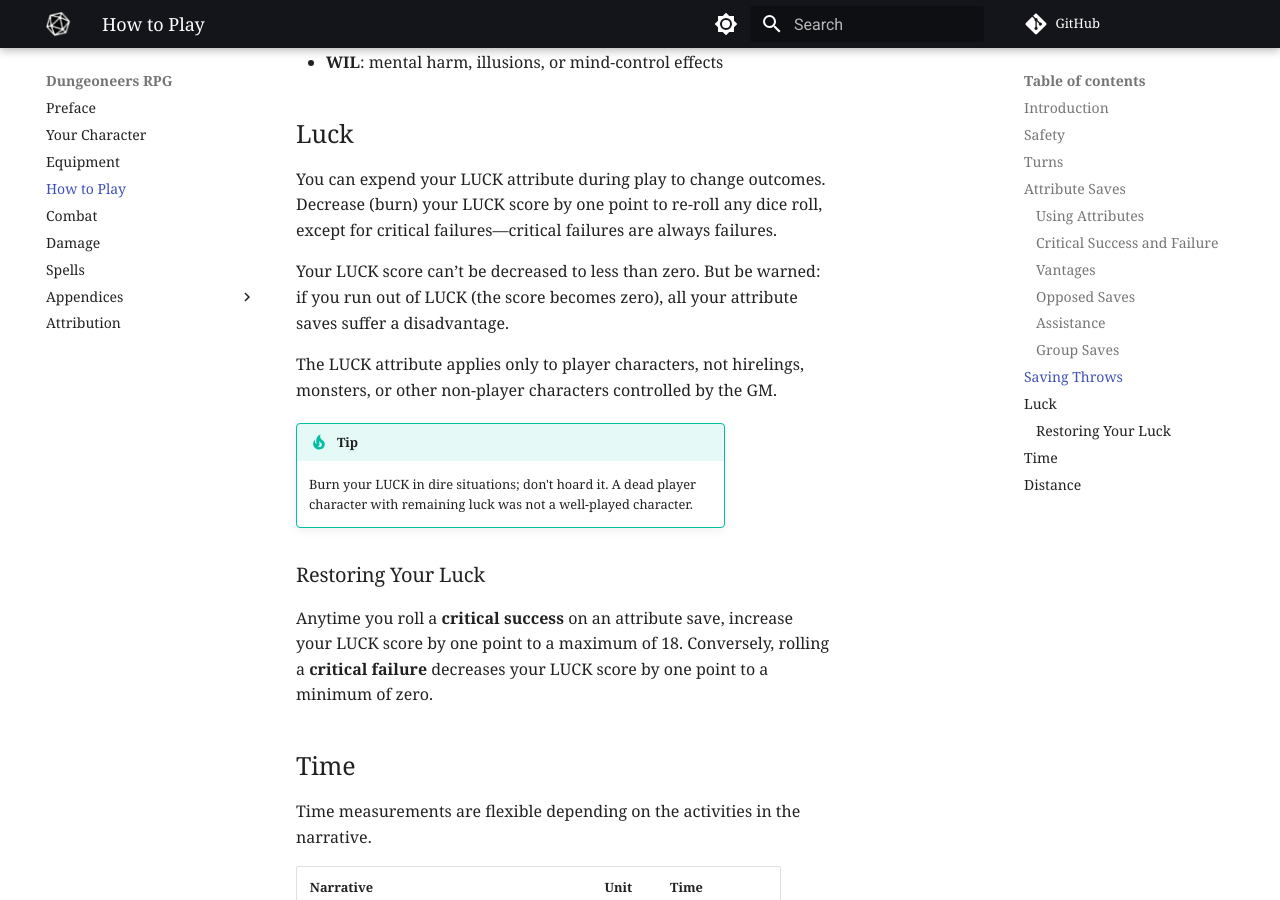
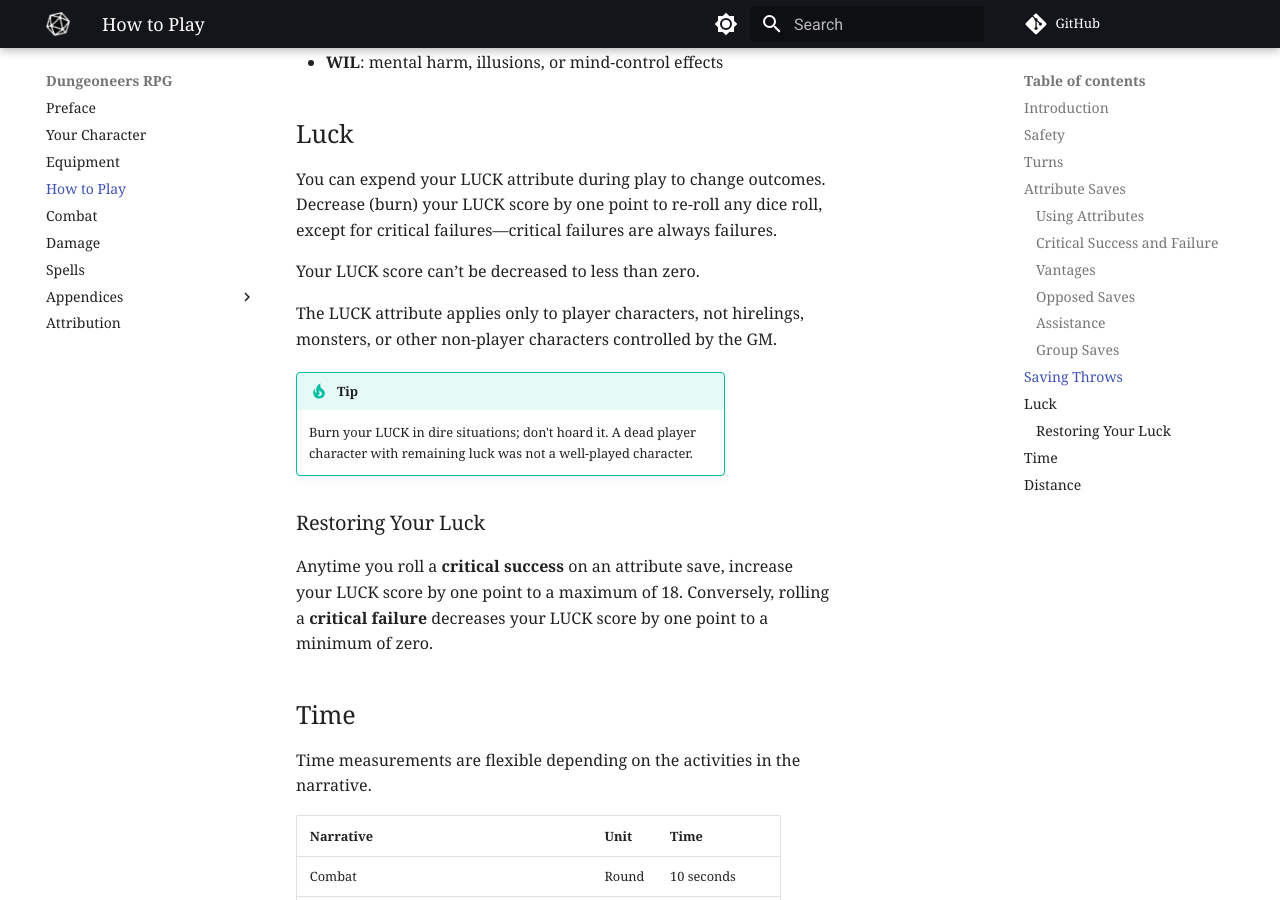
Before and after one commit to joemoose/dungeoneers.d20, an MkDocs documentation site: the page built from docs/play.md, in a window 1280 px wide and 900 px high, scrolled down 4150 px. Built offline with MkDocs 1.6.1 and Material for MkDocs 9.7.7, drawn with Linux system fonts in a browser that asks for light colours; comment, search, counter and statistics services are not loaded.

Commit message:
Update play.md

```diff
--- a/docs/play.md
+++ b/docs/play.md
@@ -99,7 +99,7 @@ Unlike many traditional roleplaying games, saving throws have no separate values
 
 You can expend your LUCK attribute during play to change outcomes. Decrease (burn) your LUCK score by one point to re-roll any dice roll, except for critical failures—critical failures are always failures.
 
-Your LUCK score can’t be decreased to less than zero. But be warned: if you run out of LUCK (the score becomes zero), all your attribute saves suffer a disadvantage.
+Your LUCK score can’t be decreased to less than zero.
 
 The LUCK attribute applies only to player characters, not hirelings, monsters, or other non-player characters controlled by the GM.
 
```
